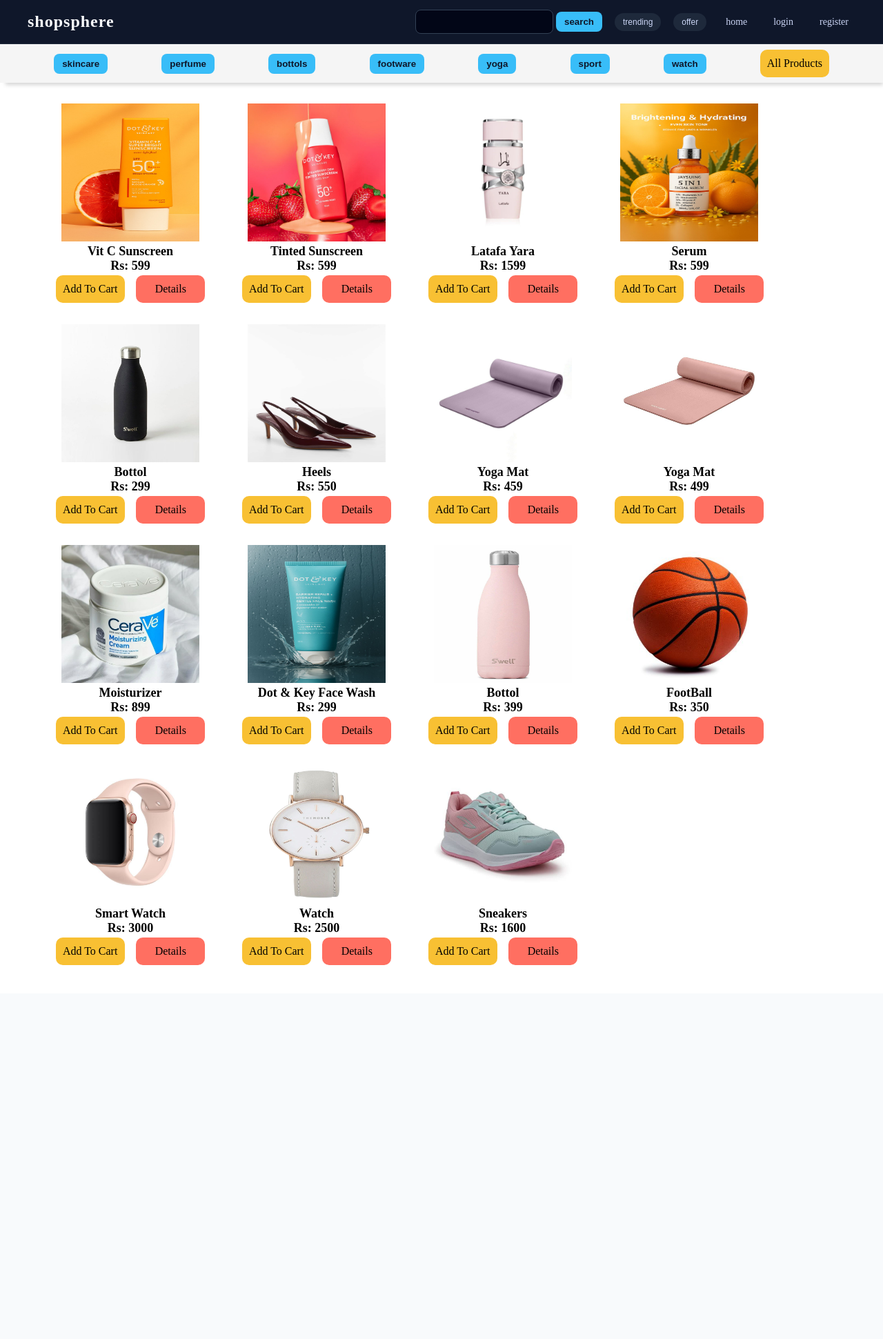
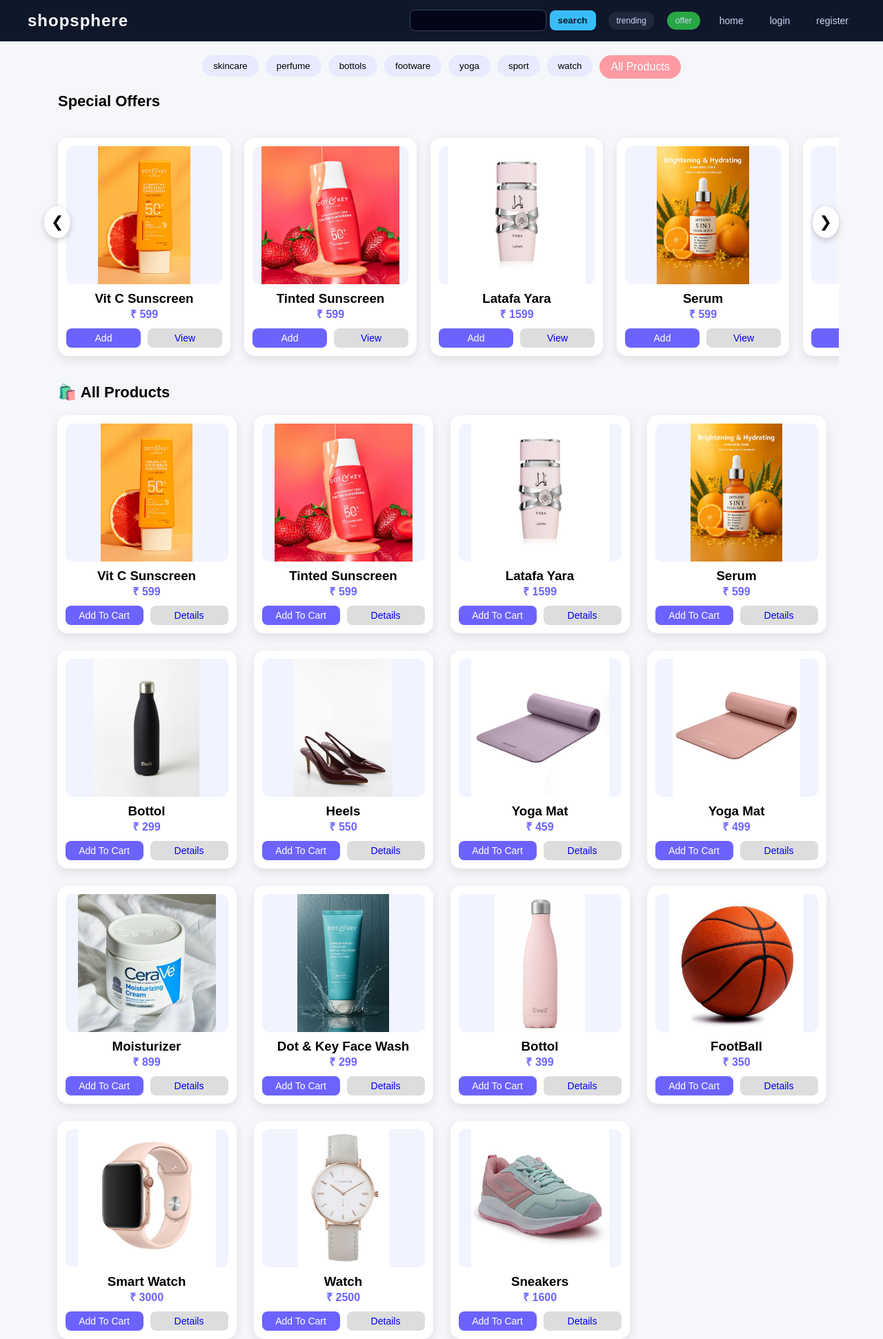
Before and after one commit to rupalikanayak07/shopsphere, a Django app: page / in a window 1280 px wide. Shown: the whole page at 69% size. Before the commit the page ends 1399 px from the top, so only its background shows below. Run offline with Django 5.2, Linux system fonts and the light colour scheme; data comes from the database, SQL or seed files in the repository.

Commit message:
home page redesigned

```diff
--- a/base/templates/home.html
+++ b/base/templates/home.html
@@ -4,53 +4,105 @@
 
 
 
+<div class="container">
+
+    <!-- CATEGORY -->
     <div class="category">
         {% for i in category %}
         <form action="">
-        <input type="submit" name="cat" value="{{i}}" class=" btn">
+            <input type="submit" name="cat" value="{{i}}" class="category-btn">
         </form>
         {% endfor %}
-    <a href="{% url 'home' %}">all products</a>
+        <a href="{% url 'home' %}" class="category-all">All Products</a>
     </div>
 
     {% if nomatch %}
-<h1>no records</h1>
+        <h2 class="no-record">No products found</h2>
     {% endif %}
-<center>
-   <div class="product">
+
+    <!-- 🔥 OFFER SLIDER -->
+    <h2 class="section-title"> Special Offers</h2>
+
+    <div class="slider-wrapper">
+
+        <button class="slide-btn left" onclick="scrollLeft()">&#10094;</button>
+
+        <div class="product-slider" id="slider">
             {% for i in data %}
-
             <div class="card">
 
-                    {% if trend %}
-                    <div class="trend">
-                    <p>trending now.!</p>
-                    </div>
+                {% if offer %}
+                <div class="badge offer">50% OFF</div>
                 {% endif %}
 
-                    {% if offer %}
-                    <div class="off">
-                    <p>50% off.!</p>
+                <div class="img-box">
+                    <img src="{{i.pimages.url}}" class="product-img">
                 </div>
-                    {% endif %}
-
-
-                    <img src="{{i.pimages.url}}">
 
                 <div class="desc">
-                        {{i.pname}}
-
-                    <div class="price">Rs: {{i.price}} </div>
+                    <h3>{{i.pname}}</h3>
+                    <p class="price">₹ {{i.price}}</p>
                 </div>
 
                 <div class="card-btn">
-                        <a href="{% url 'addtocart' i.id %}" >add to cart</a>
-                        <a href="">details</a>
+                    <a href="{% url 'addtocart' i.id %}" class="btn-cart">Add</a>
+                    <a href="#" class="btn-details">View</a>
                 </div>
 
             </div>
             {% endfor %}
         </div>
 
-</center>
+        <button class="slide-btn right" onclick="scrollRight()">&#10095;</button>
+
+    </div>
+
+    <!-- 🛍️ ALL PRODUCTS -->
+    <h2 class="section-title">🛍️ All Products</h2>
+
+    <div class="product-grid">
+        {% for i in data %}
+        <div class="card">
+
+            {% if trend %}
+            <div class="badge trend">Trending</div>
+            {% endif %}
+
+            <div class="img-box">
+                <img src="{{i.pimages.url}}" class="product-img">
+            </div>
+
+            <div class="desc">
+                <h3>{{i.pname}}</h3>
+                <p class="price">₹ {{i.price}}</p>
+            </div>
+
+            <div class="card-btn">
+                <a href="{% url 'addtocart' i.id %}" class="btn-cart">Add to Cart</a>
+                <a href="#" class="btn-details">Details</a>
+            </div>
+
+        </div>
+        {% endfor %}
+    </div>
+
+</div>
+
+<!-- JS -->
+<script>
+function scrollLeft() {
+    document.getElementById("slider").scrollBy({
+        left: -300,
+        behavior: "smooth"
+    });
+}
+
+function scrollRight() {
+    document.getElementById("slider").scrollBy({
+        left: 300,
+        behavior: "smooth"
+    });
+}
+</script>
+
 {% endblock %}
--- a/static/css/style.css
+++ b/static/css/style.css
@@ -10,102 +10,6 @@
    background-color: black;
 
 }
-.search{
-    height: 35px;
-    width: 200px;
-    border: none;
-    background-color: lightgray;
-    border-radius: 10px;
-}
-
-.category{
-    height: 7vh;
-    width: 100%;
-    display: flex;
-    align-items: center;
-    justify-content: space-evenly;
-    background-color: whitesmoke;
-    box-shadow: 4px 7px 6px -4px lightgray;
-    .btn:hover{
-        background-color: green;
-    }
-
-    a{
-        height: 40px;
-        width: 100px;
-        background-color: rgb(248, 192, 51) ;
-        display: grid;
-        place-content: center;
-        border-radius:10px ;
-        border: none;
-        text-decoration: none;
-        text-transform: capitalize;
-        color: black;
-        font-size: medium;
-
-    }
-}
-
-
-.product{
-    margin: 30px;
-    height: 100%;
-    width: 90%;
-    display: flex;
-    flex-wrap: wrap;
-    gap: 20px;
-
-}
-.card{
-
-    height: 300px;
-    width: 250px;
-
-
-    img{
-        height: 200px;
-        width: 200px;
-    }
-
-    .card-btn{
-        height: 50px;
-        width: 100%;
-
-        display: flex;
-        align-items: center;
-        justify-content: space-evenly;
-        a{
-        height: 40px;
-        width: 100px;
-        display: grid;
-        place-content: center;
-        border-radius:10px ;
-        border: none;
-        text-decoration: none;
-        text-transform: capitalize;
-        color: black;
-        font-size: medium;
-        }
-
-    }
-     .card-btn a:nth-child(1){
-        background-color:  rgb(248, 192, 51);
-    }
-    .card-btn a:nth-child(2){
-        background-color: #FF6F61 ;
-    }
-    .desc{
-        height: 40px;
-        width: 100%;
-        display: flex;
-        flex-direction: column;
-        text-transform: capitalize;
-        font-size: large;
-        font-weight: 600;
-
-    }
-}
-
 
 
 /* nav bar */
@@ -291,3 +195,211 @@ nav {
         margin-top: 5px;
     }
 }
+
+
+/* home page */
+
+/* FONT */
+@import url('https://fonts.googleapis.com/css2?family=Poppins:wght@300;400;500;600&display=swap');
+
+/* RESET */
+* {
+    margin: 0;
+    padding: 0;
+    box-sizing: border-box;
+}
+
+/* BODY */
+body {
+    font-family: 'Poppins', sans-serif;
+    background: #f6f7fb;
+}
+
+/* CONTAINER */
+.container {
+    width: 90%;
+    margin: auto;
+}
+
+/* CATEGORY */
+.category {
+    display: flex;
+    flex-wrap: wrap;
+    gap: 10px;
+    justify-content: center;
+    margin: 20px 0;
+}
+
+.category-btn {
+    padding: 8px 16px;
+    border-radius: 20px;
+    border: none;
+    background: #e8ebff;
+    cursor: pointer;
+}
+
+.category-btn:hover {
+    background: #6c63ff;
+    color: white;
+}
+
+.category-all {
+    padding: 8px 16px;
+    border-radius: 20px;
+    background: #ff9aa2;
+    color: white;
+    text-decoration: none;
+}
+
+/* SECTION TITLE */
+.section-title {
+    margin: 20px;
+    font-size: 22px;
+}
+
+/* SLIDER */
+.slider-wrapper {
+    position: relative;
+    display: flex;
+    align-items: center;
+}
+
+.product-slider {
+    display: flex;
+    overflow-x: auto;
+    scroll-behavior: smooth;
+    gap: 20px;
+    padding: 20px;
+}
+
+.product-slider::-webkit-scrollbar {
+    display: none;
+}
+
+/* BUTTONS */
+.slide-btn {
+    position: absolute;
+    top: 40%;
+    transform: translateY(-50%);
+    background: white;
+    border: none;
+    font-size: 22px;
+    padding: 10px;
+    border-radius: 50%;
+    cursor: pointer;
+    box-shadow: 0 3px 10px rgba(0,0,0,0.2);
+}
+
+.left {
+    left: 0;
+}
+
+.right {
+    right: 0;
+}
+
+.slide-btn:hover {
+    background: #6c63ff;
+    color: white;
+}
+
+/* GRID */
+.product-grid {
+    display: grid;
+    grid-template-columns: repeat(auto-fit, 260px);
+    justify-content: center;
+    gap: 25px;
+}
+
+/* CARD */
+.card {
+    min-width: 250px;
+    width: 260px;
+    background: white;
+    border-radius: 15px;
+    padding: 12px;
+    box-shadow: 0 5px 15px rgba(0,0,0,0.1);
+    transition: 0.3s;
+    text-transform: capitalize;
+}
+
+.card:hover {
+    transform: translateY(-5px);
+}
+
+/* IMAGE */
+.img-box {
+    width: 100%;
+    height: 200px;
+    background: #f1f3ff;
+    border-radius: 10px;
+    display: flex;
+    align-items: center;
+    justify-content: center;
+}
+
+.product-img {
+    max-width: 100%;
+    max-height: 100%;
+    object-fit: contain;
+}
+
+/* BADGES */
+.badge {
+    position: absolute;
+    background: red;
+    color: white;
+    padding: 4px 10px;
+    border-radius: 10px;
+    font-size: 12px;
+}
+
+.trend {
+    background: #ff6b6b;
+}
+
+.offer {
+    background: #28a745;
+}
+
+/* TEXT */
+.desc {
+    text-align: center;
+    margin-top: 10px;
+}
+
+.price {
+    color: #6c63ff;
+    font-weight: bold;
+}
+
+/* BUTTONS */
+.card-btn {
+    display: flex;
+    gap: 10px;
+    margin-top: 10px;
+}
+
+.card-btn a {
+    flex: 1;
+    text-align: center;
+    padding: 6px;
+    border-radius: 8px;
+    text-decoration: none;
+    font-size: 14px;
+}
+
+.btn-cart {
+    background: #6c63ff;
+    color: white;
+}
+
+.btn-details {
+    background: #ddd;
+}
+
+/* NO RECORD */
+.no-record {
+    text-align: center;
+    margin-top: 20px;
+}
```
Lines whose indentation alone changed are shown as unchanged.
